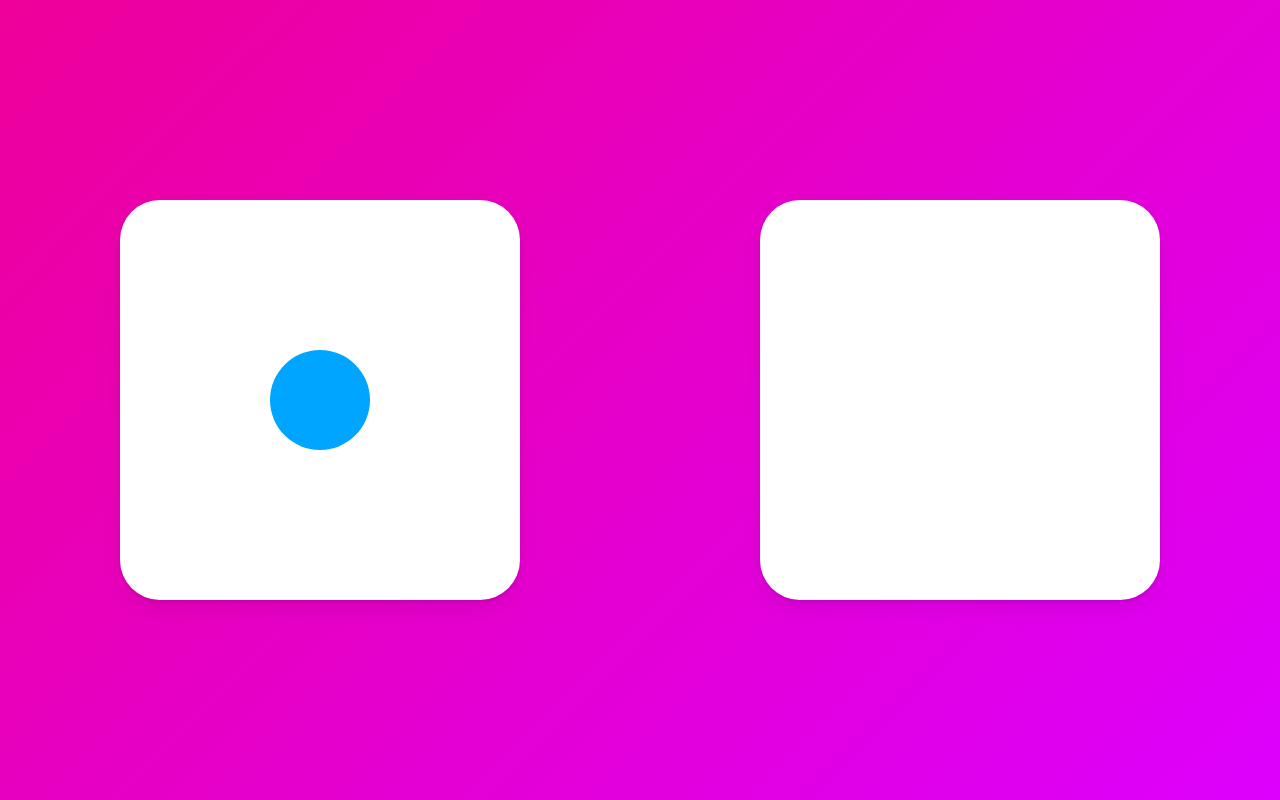
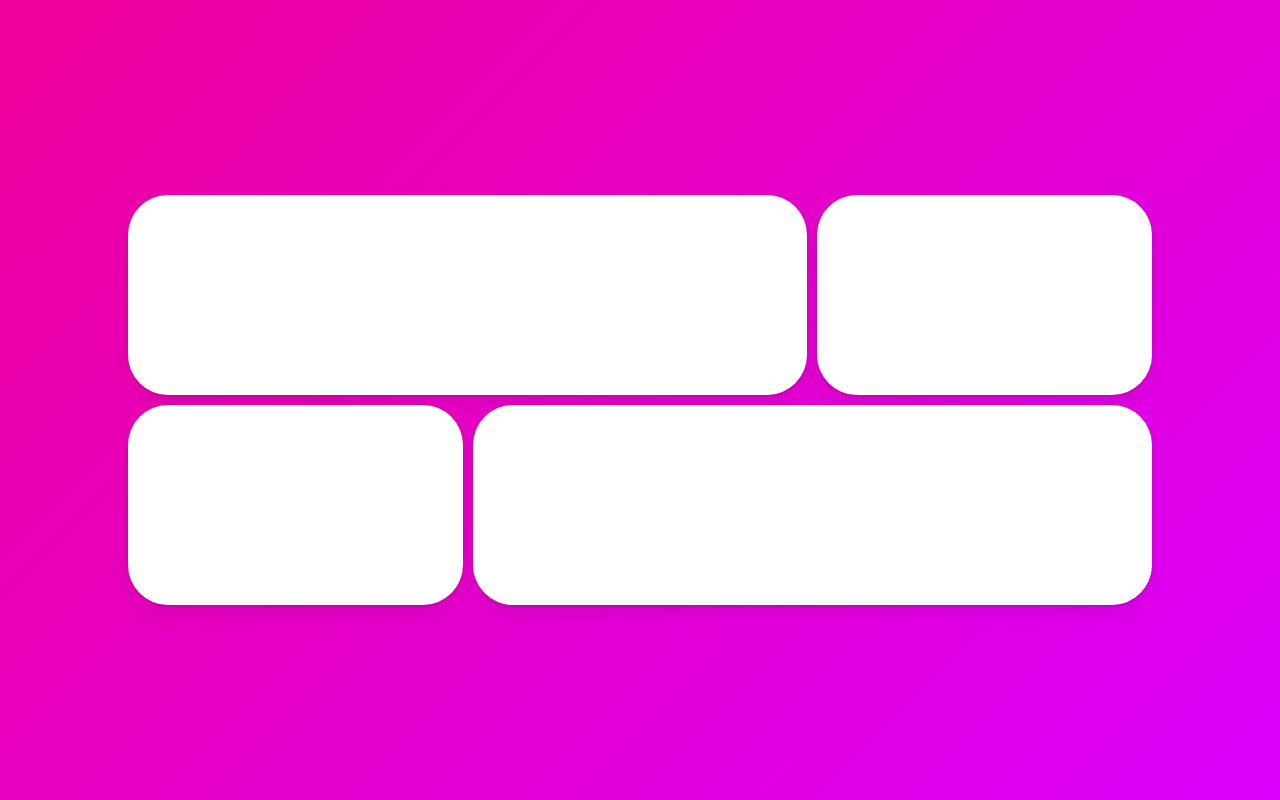
Before and after one commit to Eugenius1st/Animations, a React (Create React App) app: page / in a window 1280 px wide. Built offline with nearby package versions, Linux system fonts and the light colour scheme.

Commit message:
[#22]: Final Project Part one

```diff
--- a/src/App.tsx
+++ b/src/App.tsx
@@ -1,6 +1,8 @@
 import styled from 'styled-components';
-import { motion } from 'framer-motion';
+import { motion, AnimatePresence } from 'framer-motion';
 import { useState } from 'react';
+
+//Box 들을 클릭하면 중앙 정렬되도록 하고 animate도 적용되도록 한다.
 
 const Wrapper = styled(motion.div)`
   height: 100vh;
@@ -11,42 +13,62 @@
   background: linear-gradient(135deg, rgb(238, 0, 153), rgb(221, 0, 253));
 `;
 
+const Grid = styled.div`
+  display: grid;
+  grid-template-columns: repeat(3, 1fr);
+  width: 80vw;
+  gap: 10px;
+  div:first-child,
+  div:last-child {
+    grid-column: span 2;
+  }
+`;
+
 const Box = styled(motion.div)`
-  width: 400px;
-  height: 400px;
   background-color: rgba(255, 255, 255, 1);
   border-radius: 40px;
+  width: 100%;
+  height: 200px;
+  box-shadow: 0 2px 3px rgba(0, 0, 0, 0.1), 0 10px 20px rgba(0, 0, 0, 0.06);
+`;
+
+const Overlay = styled(motion.div)`
+  // 오버레이 되었을때 배경을 흐리게 해주는 효과
+  width: 100%;
+  height: 100%;
+  position: absolute;
   display: flex;
   justify-content: center;
   align-items: center;
-  box-shadow: 0 2px 3px rgba(0, 0, 0, 0.1), 0 10px 20px rgba(0, 0, 0, 0.06);
-`;
-
-const Circle = styled(motion.div)`
-  background-color: #00a5ff;
-  height: 100px;
-  width: 100px;
-  border-radius: 50%;
 `;
 
 export default function App() {
+  //클릭된 요소를 position absoulte 된 element 상태로 만들어줘야 한다.
   const [clicked, setClicked] = useState(false);
-  const toggleClicked = () => setClicked((prev) => !prev);
+  const toggle = () => setClicked((prev) => !prev);
   return (
-    <Wrapper onClick={toggleClicked}>
-      <Box>
-        {!clicked ? (
-          <Circle layoutId="circle" style={{ borderRadius: 50 }} />
+    <Wrapper onClick={toggle}>
+      <Grid>
+        <Box layoutId="hello" />
+        <Box />
+        <Box />
+        <Box />
+      </Grid>
+      <AnimatePresence>
+        {clicked ? (
+          <Overlay
+            initial={{ backgroundColor: 'rgba(0, 0, 0, 0)' }}
+            animate={{ backgroundColor: 'rgba(0, 0, 0, 0.8)' }}
+            exit={{ backgroundColor: 'rgba(0, 0, 0, 0)' }}
+          >
+            <Box layoutId="hello" style={{ width: 500, height: 250 }} />
+            {/* 같은 layout아이디를 가지고 있으므로 애니매이션이 달라진다
+            Box 의 가장 위에서 Overlay의 중앙으로 갈 것이다.
+            이 모든 것은 layoutId 덕분에 멋진 motion을 가질 수 있게 된 것이다.*/}
+          </Overlay>
         ) : null}
-      </Box>
-      {/* layout을 이용해 부드럽게 element를 움직일 수 있도록 한다 */}
-      <Box>
-        {clicked ? (
-          <Circle layoutId="circle" style={{ borderRadius: 0, scale: 2 }} />
-        ) : null}
-      </Box>
-      {/* Framer는 우리를 위한 모든 animation을 만들어준다, 그냥 Circle과 새로운 Circle이 어디있는지만 알려주면 된다 */}
-      {/* Framer은 둘을 이어주기만 한다 */}
+      </AnimatePresence>
+      {/* animate될 div 이므로 (motion.div)로 Overlay를 바꿔주어야 한다. */}
     </Wrapper>
   );
 }
```
